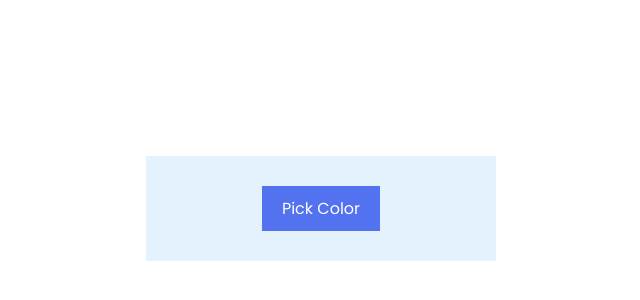
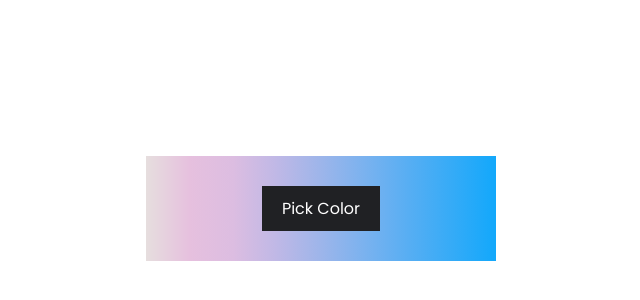
Before and after one commit to andre-moura/color-picker-extension, a browser extension: page index.html in a window 1280 px wide. Shown: the part 192-492 px from the top of the page, without its empty margins (319-959 px from the left). Drawn offline with Linux system fonts and the light colour scheme.

Commit message:
style: Using a linear gradient in the color picker background
I created a gradient for the color picker, and changed the button color to black

```diff
--- a/css/style.css
+++ b/css/style.css
@@ -28,13 +28,23 @@ html, body {
 .popup .picker {
     justify-content: center;
     padding: 30px 0;
-    background-color: #e3f2fd;
+    background: linear-gradient(to right,
+        #e6dede,
+        #e6c0de,
+        #dcbde1,
+        #bfb8e6,
+        #9db5ea,
+        #7ab2ef,
+        #57aef3,
+        #35abf7,
+        #12a8fb
+    );
 }
 
 .picker #color-picker {
     outline: none;
     border: none;
-    background: #5372f0;
+    background: #202124;
     color: #fff;
     padding: 10px 20px;
     cursor: pointer;
```
